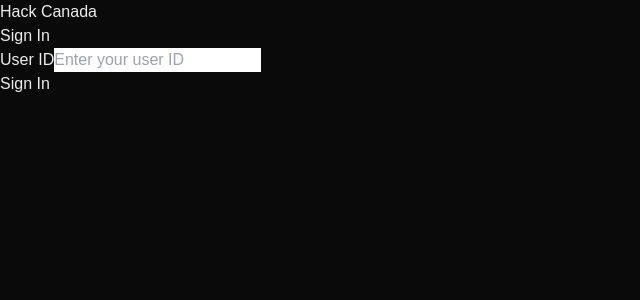
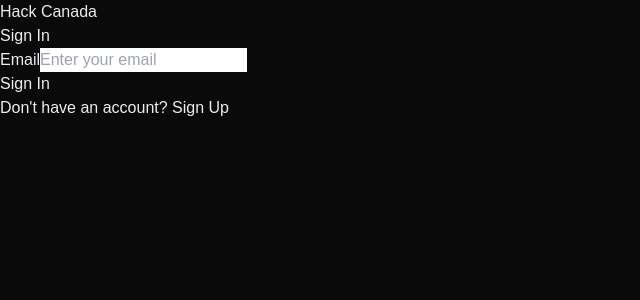
Before and after one commit to 18gen/hack-canada, a Next.js app in the folder frontend/: page / in a window 1280 px wide. Shown: the top 300 px of the page, without its empty margins (0-640 px from the left). Built offline with nearby package versions, Linux system fonts and the light colour scheme; no server answers.

Commit message:
log-in & log-out added

```diff
--- a/frontend/package.json
+++ b/frontend/package.json
@@ -9,6 +9,7 @@
     "lint": "next lint"
   },
   "dependencies": {
+    "@supabase/supabase-js": "^2.48.1",
     "next": "15.1.7",
     "next-auth": "^4.24.11",
     "react": "^18.0.0",
--- a/frontend/src/app/page.tsx
+++ b/frontend/src/app/page.tsx
@@ -3,41 +3,126 @@
 import React, { useState } from "react";
 import { useRouter } from "next/navigation";
 import Navbar from "@/components/Navbar";
+import { supabase } from "@/lib/supabase";
 
-export default function SignInPage() {
-  const [userId, setUserId] = useState("");
+export default function Home() {
+  const [email, setEmail] = useState("");
+  const [firstName, setFirstName] = useState("");
+  const [lastName, setLastName] = useState("");
   const [error, setError] = useState("");
+  const [isSignUp, setIsSignUp] = useState(false);
   const router = useRouter();
 
-  const handleSignIn = (e: React.FormEvent) => {
+  const handleSubmit = async (e: React.FormEvent) => {
     e.preventDefault();
-    if (!userId.trim()) {
-      setError("User ID is required");
+    if (!email.trim()) {
+      setError("Email is required");
       return;
     }
     setError("");
-    // Navigate to a dashboard route based on userId.
-    router.push(`/${userId.trim()}`);
+
+    if (isSignUp) {
+      if (!firstName.trim() || !lastName.trim()) {
+        setError("First and last name are required");
+        return;
+      }
+
+      // Check if user already exists
+      const { data: existingUser, error: fetchError } = await supabase
+        .from("users")
+        .select("id")
+        .eq("email", email)
+        .single();
+
+      if (fetchError && fetchError.code !== "PGRST116") {
+        setError("Error checking existing user");
+        return;
+      }
+
+      if (existingUser) {
+        setError("User with this email already exists. Please log in.");
+        return;
+      }
+
+      // Insert new user if not found
+      const { data, error } = await supabase
+        .from("users")
+        .insert([{ first_name: firstName, last_name: lastName, email }])
+        .select("id")
+        .single(); // Ensure only one row is returned
+
+      if (error) {
+        setError(error.message);
+      } else {
+        router.push(`/${data.id}`);
+      }
+    } else {
+      // Login logic
+      const { data, error } = await supabase
+        .from("users")
+        .select("id")
+        .ilike("email", email)
+        .single();
+
+      if (error || !data) {
+        setError("User not found");
+      } else {
+        router.push(`/${data.id}`);
+      }
+    }
   };
+
 
   return (
     <div className="min-h-screen flex flex-col">
       <Navbar />
-      <div className="flex-1 flex items-center justify-center bg-gray-100">
-        <div className="w-full max-w-md p-8 bg-white rounded-lg shadow-md">
-          <h2 className="text-2xl font-bold mb-6 text-center">Sign In</h2>
-          <form onSubmit={handleSignIn} className="space-y-4">
+      <div className="flex-1 flex items-center justify-center">
+        <div className="w-full max-w-md p-8 rounded-lg shadow-md">
+          <h2 className="text-2xl font-bold mb-6 text-center">
+            {isSignUp ? "Sign Up" : "Sign In"}
+          </h2>
+          <form onSubmit={handleSubmit} className="space-y-4">
+            {isSignUp && (
+              <>
+                <div>
+                  <label htmlFor="firstName" className="block mb-1">
+                    First Name
+                  </label>
+                  <input
+                    type="text"
+                    id="firstName"
+                    value={firstName}
+                    onChange={(e) => setFirstName(e.target.value)}
+                    className="w-full px-3 py-2 border border-gray-800 text-gray-800 rounded-lg focus:outline-none focus:ring focus:ring-blue-600"
+                    placeholder="Enter your first name"
+                  />
+                </div>
+                <div>
+                  <label htmlFor="lastName" className="block mb-1">
+                    Last Name
+                  </label>
+                  <input
+                    type="text"
+                    id="lastName"
+                    value={lastName}
+                    onChange={(e) => setLastName(e.target.value)}
+                    className="w-full px-3 py-2 border border-gray-800 text-gray-800 rounded-lg focus:outline-none focus:ring focus:ring-blue-600"
+                    placeholder="Enter your last name"
+                  />
+                </div>
+              </>
+            )}
             <div>
-              <label htmlFor="userId" className="block mb-1 text-gray-700">
-                User ID
+              <label htmlFor="email" className="block mb-1">
+                Email
               </label>
               <input
-                type="text"
-                id="userId"
-                value={userId}
-                onChange={(e) => setUserId(e.target.value)}
-                className="w-full px-3 py-2 border border-gray-300 rounded-lg focus:outline-none focus:ring focus:ring-blue-300"
-                placeholder="Enter your user ID"
+                type="email"
+                id="email"
+                value={email}
+                onChange={(e) => setEmail(e.target.value)}
+                className="w-full px-3 py-2 border border-gray-800 text-gray-800 rounded-lg focus:outline-none focus:ring focus:ring-blue-600"
+                placeholder="Enter your email"
               />
             </div>
             {error && <p className="text-red-500 text-sm">{error}</p>}
@@ -45,9 +130,18 @@
               type="submit"
               className="w-full py-2 px-4 bg-blue-600 text-white rounded-lg hover:bg-blue-700 transition-colors"
             >
-              Sign In
+              {isSignUp ? "Sign Up" : "Sign In"}
             </button>
           </form>
+          <p className="text-center mt-4">
+            {isSignUp ? "Already have an account?" : "Don't have an account?"}{" "}
+            <button
+              onClick={() => setIsSignUp(!isSignUp)}
+              className="text-blue-600 hover:underline"
+            >
+              {isSignUp ? "Sign In" : "Sign Up"}
+            </button>
+          </p>
         </div>
       </div>
     </div>
--- a/frontend/src/components/Navbar.tsx
+++ b/frontend/src/components/Navbar.tsx
@@ -1,9 +1,34 @@
 "use client";
 
-export default function Navbar() {
+import { useRouter } from "next/navigation";
+import { supabase } from "@/lib/supabase";
+import { FiLogOut } from "react-icons/fi"; // Import a logout icon from react-icons
+
+interface NavbarProps {
+  showLogout?: boolean;
+}
+
+export default function Navbar({ showLogout = false }: NavbarProps) {
+  const router = useRouter();
+
+  // Handle logout
+  const handleLogout = async () => {
+    await supabase.auth.signOut();
+    router.push("/");
+  };
+
   return (
     <nav className="w-full p-4 flex justify-between items-center">
-      <div className="text-lg font-bold text-gray-100">Hack Canada</div>
+      <div className="text-lg font-bold">Hack Canada</div>
+      {showLogout && (
+        <button
+          onClick={handleLogout}
+          className="flex items-center space-x-2 py-1.5 px-2.5 bg-red-500 text-white rounded-lg hover:bg-red-600 transition-all duration-300 transform hover:scale-105 active:scale-95"
+        >
+          <FiLogOut className="w-5 h-5" /> {/* Logout icon */}
+          <span>Log Out</span>
+        </button>
+      )}
     </nav>
   );
 }
--- /dev/null
+++ b/frontend/src/lib/supabase.js
@@ -0,0 +1,6 @@
+import { createClient } from "@supabase/supabase-js";
+
+const supabaseUrl = process.env.NEXT_PUBLIC_SUPABASE_URL;
+const supabaseAnonKey = process.env.NEXT_PUBLIC_SUPABASE_ANON_KEY;
+
+export const supabase = createClient(supabaseUrl, supabaseAnonKey);
```
Also changed, not shown: frontend/src/app/[userId]/page.tsx (+26 -35 lines), 1 other file (tests, documents, lock files or other folders).
